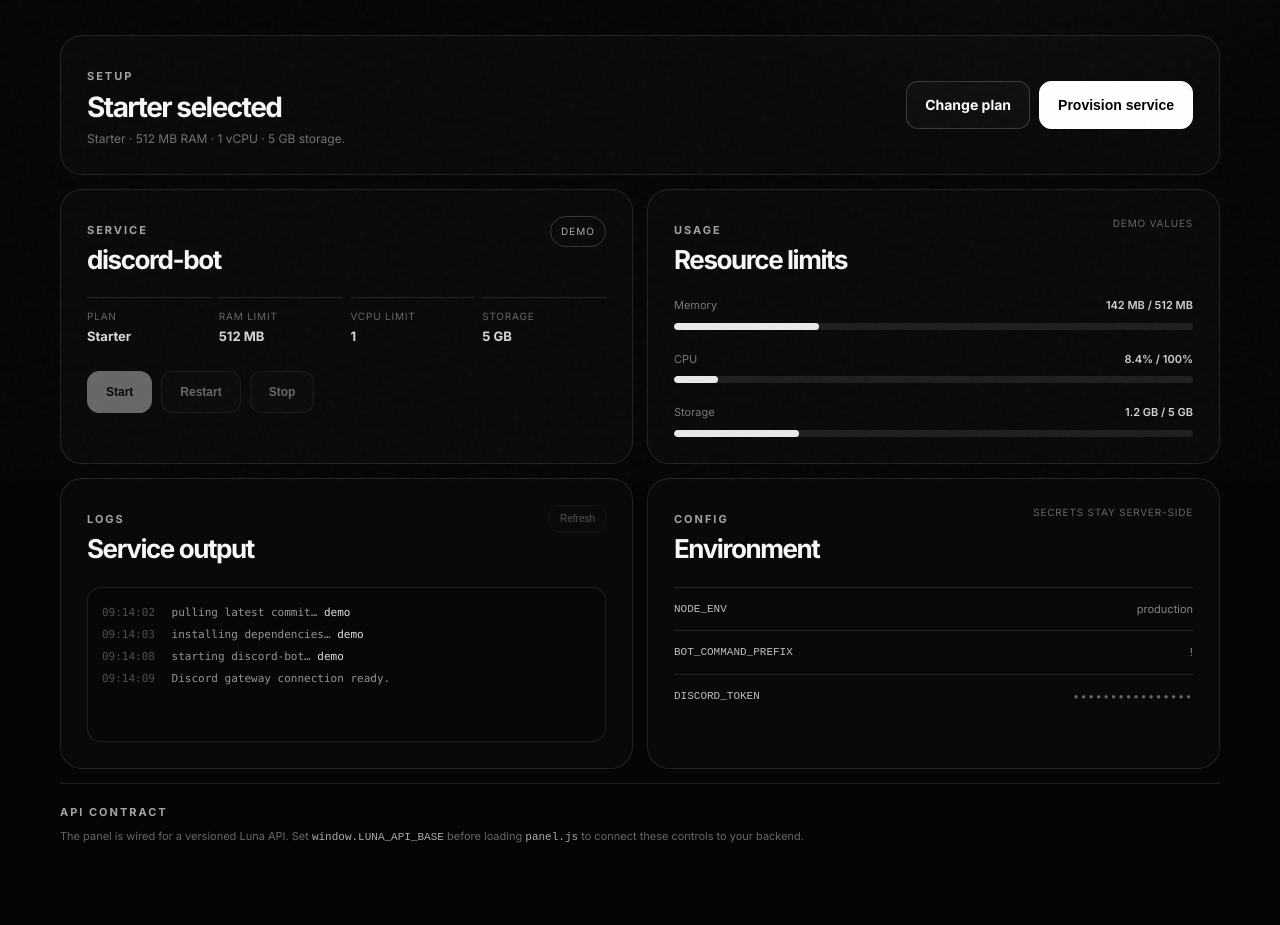
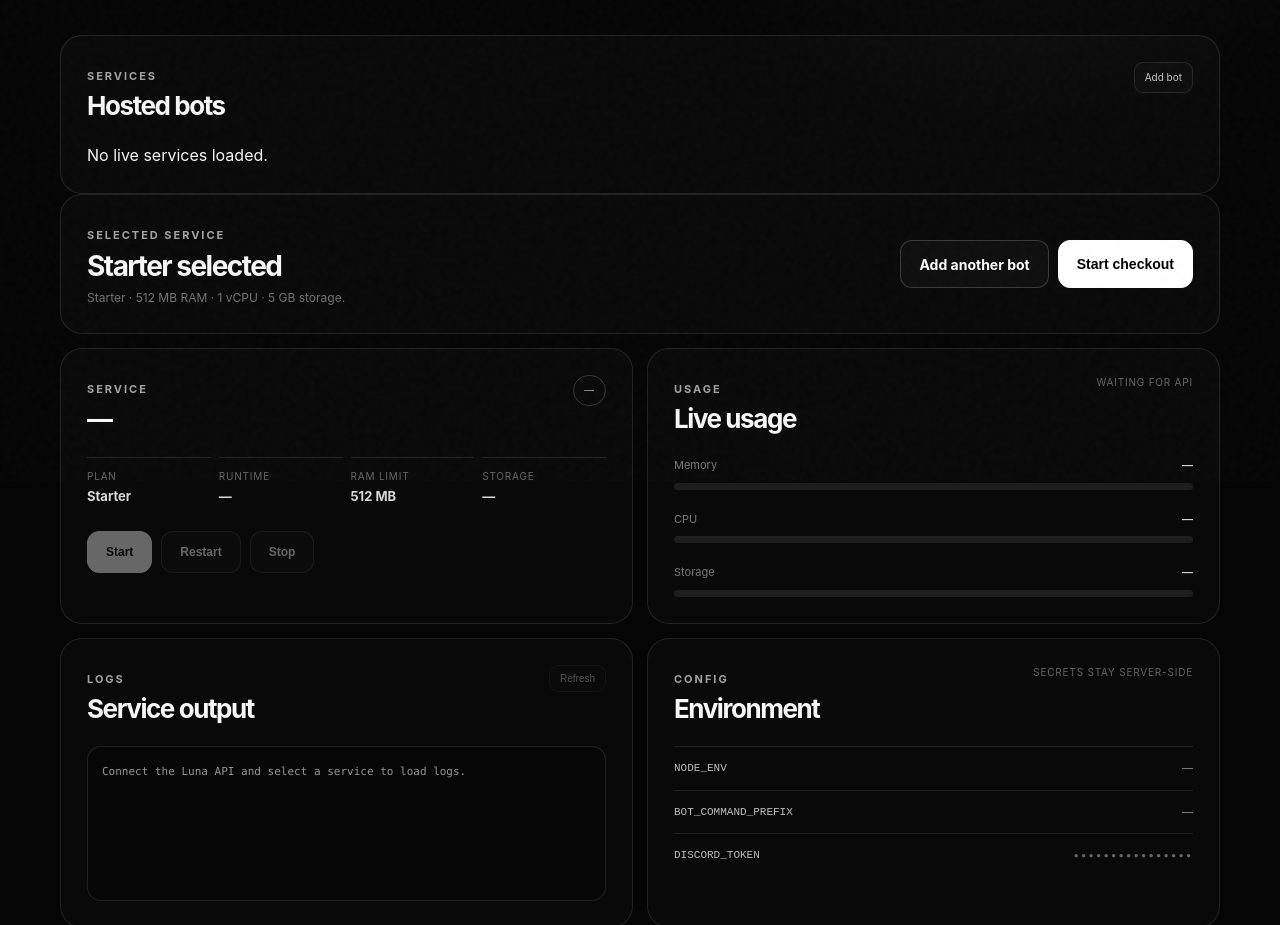
Before and after one commit to Nappygorilla/Luna.win-hosting, a plain HTML site: page panel.html in a window 1280 px wide. Shown: the part 319-1244 px from the top of the page. Drawn offline with Linux system fonts and the light colour scheme.

Commit message:
Replace single-bot panel with multi-service dashboard

```diff
--- a/panel.html
+++ b/panel.html
@@ -8,13 +8,12 @@
   <title>Luna Control Panel — Luna.win</title>
   <link rel="preconnect" href="https://fonts.googleapis.com">
   <link rel="preconnect" href="https://fonts.gstatic.com" crossorigin>
-  <link href="https://fonts.googleapis.com/css2?family=Inter:wght@400;500;600;700;800&display=swap" rel="stylesheet">
   <link rel="stylesheet" href="styles.css">
 </head>
 <body class="panel-page">
   <div class="noise" aria-hidden="true"></div>
   <header class="site-header">
-    <nav class="nav container">
+    <nav class="nav container" aria-label="Panel navigation">
       <a class="brand" href="index.html">
         <span class="brand-mark" aria-hidden="true"><span class="moon"></span></span>
         <span>Luna<span class="brand-dot">.</span>win</span>
@@ -30,42 +29,57 @@
     <section class="panel-heading">
       <div>
         <span class="section-kicker">LUNA CONTROL</span>
-        <h1>Manage your bots.</h1>
-        <p>Choose a plan, review the service configuration, and manage the bot once the Luna API is connected.</p>
+        <h1>Your services.</h1>
+        <p>Manage every hosted bot from one account. Live state appears here after the Luna API is connected.</p>
       </div>
       <div class="demo-warning" id="demo-warning">
-        <strong>Frontend only</strong>
-        <span id="demo-warning-text">No Luna API is connected. Demo state is shown and service actions remain disabled.</span>
+        <strong id="panel-state-title">Frontend only</strong>
+        <span id="demo-warning-text">No Luna API is connected. Live service data and actions are unavailable.</span>
       </div>
     </section>
 
-    <section class="selection-card panel-card" id="selection-card">
+    <section class="dashboard-layout">
+      <aside class="service-list-card panel-card" aria-label="Hosted services">
+        <div class="panel-card-top">
           <div>
-        <span class="section-kicker">SETUP</span>
-        <h2 id="selection-title">Select a hosting tier</h2>
-        <p id="selection-copy">Choose a plan from the pricing page to preload your intended resource tier here.</p>
+            <span class="section-kicker">SERVICES</span>
+            <h2>Hosted bots</h2>
+          </div>
+          <a class="mini-button mini-link" href="index.html#plans">Add bot</a>
+        </div>
+        <div class="service-list" id="service-list">
+          <div class="service-empty">No live services loaded.</div>
+        </div>
+      </aside>
+
+      <section class="service-workspace">
+        <div class="selection-card panel-card" id="selection-card">
+          <div>
+            <span class="section-kicker">SELECTED SERVICE</span>
+            <h2 id="selection-title">Choose a bot</h2>
+            <p id="selection-copy">Select a service from the left to view live resource limits, logs, and controls.</p>
           </div>
           <div class="selection-actions">
-        <a class="button button-secondary" href="index.html#plans">Change plan</a>
-        <button class="button button-primary" id="provision-button" type="button" disabled>Provision service</button>
+            <a class="button button-secondary" href="index.html#plans">Add another bot</a>
+            <button class="button button-primary" id="provision-button" type="button" disabled>Start checkout</button>
           </div>
-    </section>
+        </div>
 
-    <section class="panel-grid">
+        <div class="panel-grid">
           <article class="panel-card bot-summary">
             <div class="panel-card-top">
               <div>
                 <span class="section-kicker">SERVICE</span>
-            <h2 id="bot-name">discord-bot</h2>
+                <h2 id="bot-name">—</h2>
               </div>
-          <span class="status-pill" id="bot-status">Demo</span>
+              <span class="status-pill" id="bot-status">—</span>
             </div>
 
             <div class="resource-grid">
-          <div class="resource"><span>Plan</span><strong id="bot-plan">Starter</strong></div>
-          <div class="resource"><span>RAM limit</span><strong id="bot-ram">512 MB</strong></div>
-          <div class="resource"><span>vCPU limit</span><strong id="bot-cpu">1</strong></div>
-          <div class="resource"><span>Storage</span><strong id="bot-storage">5 GB</strong></div>
+              <div class="resource"><span>Plan</span><strong id="bot-plan">—</strong></div>
+              <div class="resource"><span>Runtime</span><strong id="bot-runtime">—</strong></div>
+              <div class="resource"><span>RAM limit</span><strong id="bot-ram">—</strong></div>
+              <div class="resource"><span>Storage</span><strong id="bot-storage">—</strong></div>
             </div>
 
             <div class="panel-actions">
@@ -79,13 +93,13 @@
             <div class="panel-card-top">
               <div>
                 <span class="section-kicker">USAGE</span>
-            <h2>Resource limits</h2>
+                <h2>Live usage</h2>
               </div>
-          <span class="small-label">Demo values</span>
+              <span class="small-label" id="usage-state">Waiting for API</span>
             </div>
-        <div class="usage-row"><div><span>Memory</span><strong>142 MB / 512 MB</strong></div><div class="meter large"><span style="width:28%"></span></div></div>
-        <div class="usage-row"><div><span>CPU</span><strong>8.4% / 100%</strong></div><div class="meter large"><span style="width:8.4%"></span></div></div>
-        <div class="usage-row"><div><span>Storage</span><strong>1.2 GB / 5 GB</strong></div><div class="meter large"><span style="width:24%"></span></div></div>
+            <div class="usage-row"><div><span>Memory</span><strong id="usage-memory">—</strong></div><div class="meter large"><span id="memory-meter" style="width:0%"></span></div></div>
+            <div class="usage-row"><div><span>CPU</span><strong id="usage-cpu">—</strong></div><div class="meter large"><span id="cpu-meter" style="width:0%"></span></div></div>
+            <div class="usage-row"><div><span>Storage</span><strong id="usage-storage">—</strong></div><div class="meter large"><span id="storage-meter" style="width:0%"></span></div></div>
           </article>
 
           <article class="panel-card logs-card">
@@ -94,13 +108,10 @@
                 <span class="section-kicker">LOGS</span>
                 <h2>Service output</h2>
               </div>
-          <button class="mini-button api-action" data-action="refresh-logs" disabled>Refresh</button>
+              <button class="mini-button api-action" id="refresh-logs" data-action="logs" disabled>Refresh</button>
             </div>
             <div class="panel-log" id="log-output">
-          <div><span>09:14:02</span> pulling latest commit… <b>demo</b></div>
-          <div><span>09:14:03</span> installing dependencies… <b>demo</b></div>
-          <div><span>09:14:08</span> starting discord-bot… <b>demo</b></div>
-          <div><span>09:14:09</span> Discord gateway connection ready.</div>
+              <div class="log-empty">Connect the Luna API and select a service to load logs.</div>
             </div>
           </article>
 
@@ -112,17 +123,32 @@
               </div>
               <span class="small-label">Secrets stay server-side</span>
             </div>
-        <div class="env-row"><code>NODE_ENV</code><span>production</span></div>
-        <div class="env-row"><code>BOT_COMMAND_PREFIX</code><span>!</span></div>
+            <div class="env-row"><code>NODE_ENV</code><span>—</span></div>
+            <div class="env-row"><code>BOT_COMMAND_PREFIX</code><span>—</span></div>
             <div class="env-row env-secret"><code>DISCORD_TOKEN</code><span>••••••••••••••••</span></div>
           </article>
+        </div>
+      </section>
+    </section>
+
+    <section class="billing-card panel-card">
+      <div>
+        <span class="section-kicker">BILLING</span>
+        <h2>Subscription management</h2>
+        <p id="billing-copy">Sign in with the Luna API to view billing status and manage your subscription.</p>
+      </div>
+      <div class="billing-actions">
+        <button class="button button-secondary" id="portal-button" disabled>Manage billing</button>
+        <button class="button button-secondary" id="cancel-button" disabled>Cancel at period end</button>
+      </div>
     </section>
 
     <section class="panel-note">
-      <span class="section-kicker">API CONTRACT</span>
-      <p>The panel is wired for a versioned Luna API. Set <code>window.LUNA_API_BASE</code> before loading <code>panel.js</code> to connect these controls to your backend.</p>
+      <span class="section-kicker">SECURITY</span>
+      <p>Customer actions use authenticated API sessions. VPS agents authenticate with a timestamped HMAC signature and do not send their raw agent secret with normal requests.</p>
     </section>
   </main>
+
   <div class="toast" id="toast" role="status" aria-live="polite"></div>
   <script src="panel.js"></script>
 </body>
```
Lines whose indentation alone changed are shown as unchanged.
